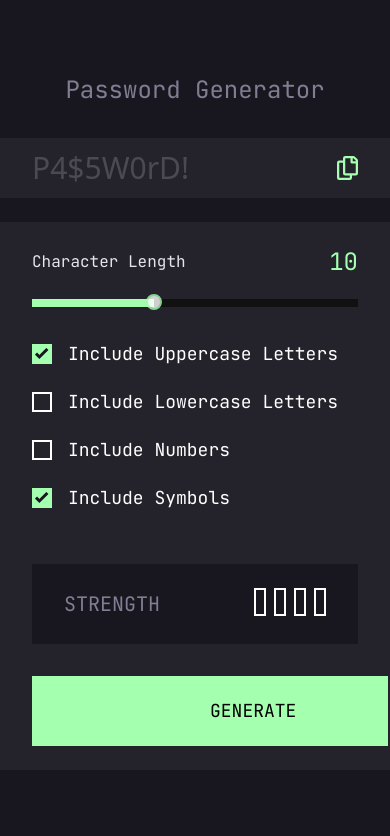
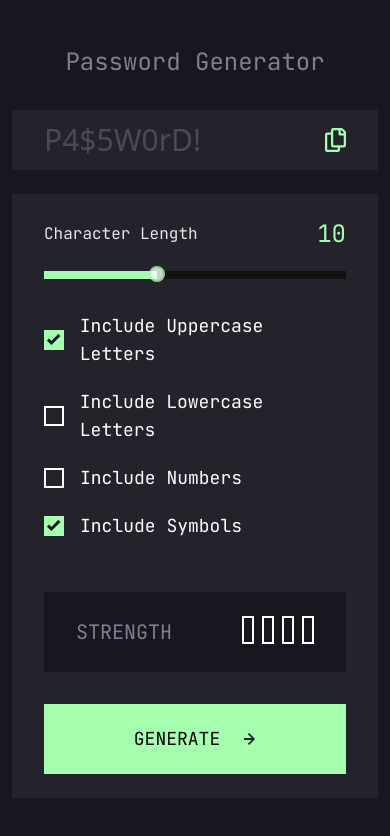
Before and after one commit to BuraYu/frontendMentor, a React (Vite) app in the folder passwordgenerator/: page / in a window 390 px wide. Shown: the top 836 px of the page. Built offline with nearby package versions, Linux system fonts and the light colour scheme.

Commit message:
fix: GenerateButton responsiveness

```diff
--- a/passwordgenerator/src/App.tsx
+++ b/passwordgenerator/src/App.tsx
@@ -102,7 +102,7 @@ function App() {
   };
 
   return (
-    <div className="h-screen flex justify-center items-center flex-col bg-veryDarkGrey relative">
+    <div className="h-screen flex justify-center items-center flex-col bg-veryDarkGrey relative p-3">
       <h1 className="font-jetbrains text-2xl text-grey mb-8">
         Password Generator
       </h1>
--- a/passwordgenerator/src/components/GenerateButton.tsx
+++ b/passwordgenerator/src/components/GenerateButton.tsx
@@ -7,7 +7,7 @@ interface GenerateButtonProps {
 export default function GenerateButton({ onClick }: GenerateButtonProps) {
   return (
     <div
-      className="group bg-neonGreen border border-transparent hover:bg-veryDarkGrey hover:text-neonGreen hover:border-neonGreen transition duration-300 px-[177px] py-5 flex items-center cursor-pointer"
+      className="group justify-center bg-neonGreen border border-transparent hover:bg-veryDarkGrey hover:text-neonGreen hover:border-neonGreen transition duration-300  py-5 flex items-center cursor-pointer"
       onClick={onClick}
     >
       <span className="text-lg mr-6">GENERATE</span>
```
